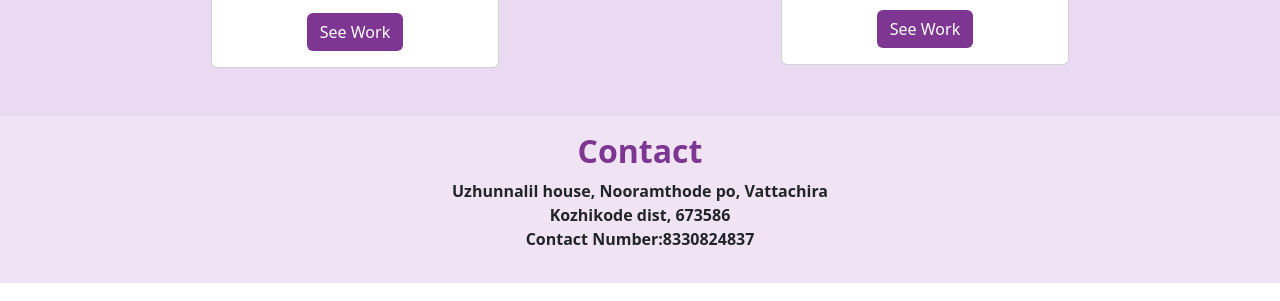
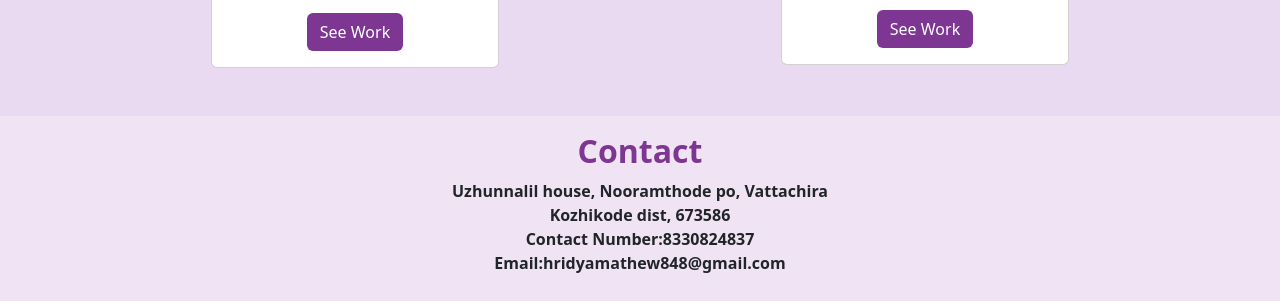
Before and after one commit to hridyamathew/learning_fest, a plain HTML site: page JavaScript/FinalProject/index.html in a window 1280 px wide. Shown: the part 1256-1557 px from the top of the page. Drawn offline with nearby package versions, Linux system fonts and the light colour scheme.

Commit message:
Update index.html

```diff
--- a/JavaScript/FinalProject/index.html
+++ b/JavaScript/FinalProject/index.html
@@ -173,7 +173,8 @@
           <p class="fw-bold">
             Uzhunnalil house, Nooramthode po, Vattachira <br />
             Kozhikode dist, 673586 <br />
-            Contact Number:8330824837
+            Contact Number:8330824837 <br />
+            Email:hridyamathew848@gmail.com
           </p>
         </div>
       </div>
```
